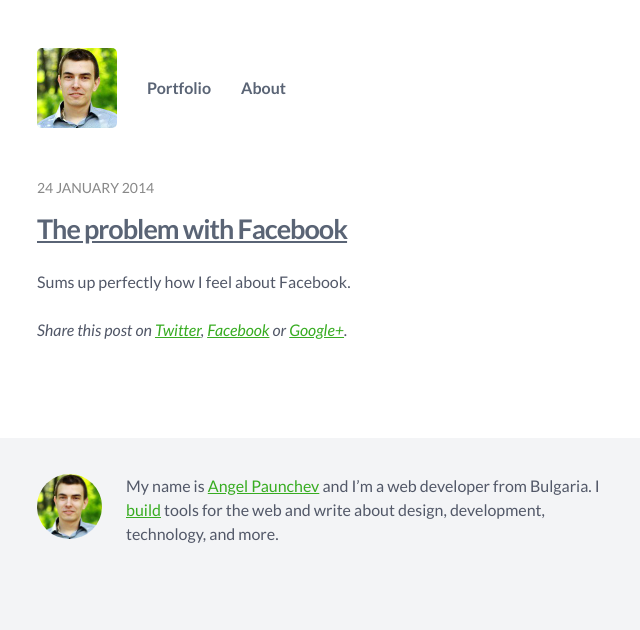
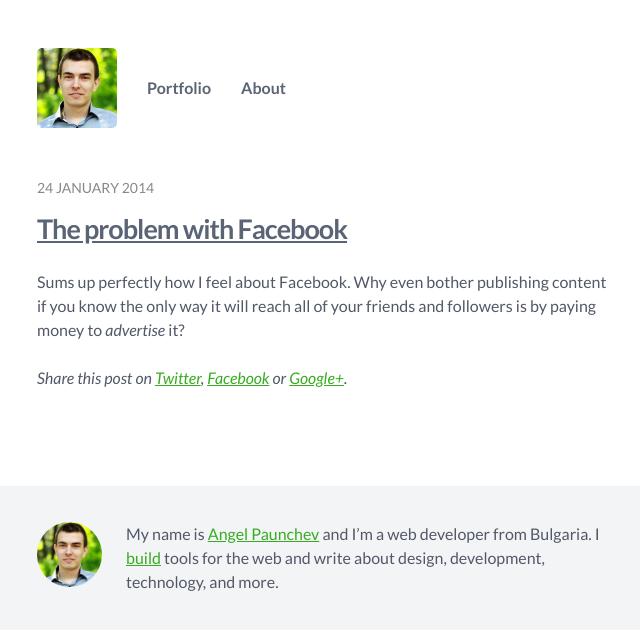
Before and after one commit to apaunchev/paunchev.com, a Jekyll site: the page built from _posts/2014-01-24-the-problem-with-facebook.md, in a window 1280 px wide. Shown: the top 630 px of the page, without its empty margins (313-953 px from the left). Built offline with Jekyll 4.4.1, drawn with Linux system fonts in a browser that asks for light colours; Markdown is read by kramdown in place of the engine named in the settings.

Commit message:
Update Facebook post

```diff
--- a/_posts/2014-01-24-the-problem-with-facebook.md
+++ b/_posts/2014-01-24-the-problem-with-facebook.md
@@ -4,4 +4,4 @@ title: "The problem with Facebook"
 post_type: link
 link_url: http://www.youtube.com/watch?v=l9ZqXlHl65g
 ---
-Sums up perfectly how I feel about Facebook.
+Sums up perfectly how I feel about Facebook. Why even bother publishing content if you know the only way it will reach all of your friends and followers is by paying money to _advertise_ it?
```
